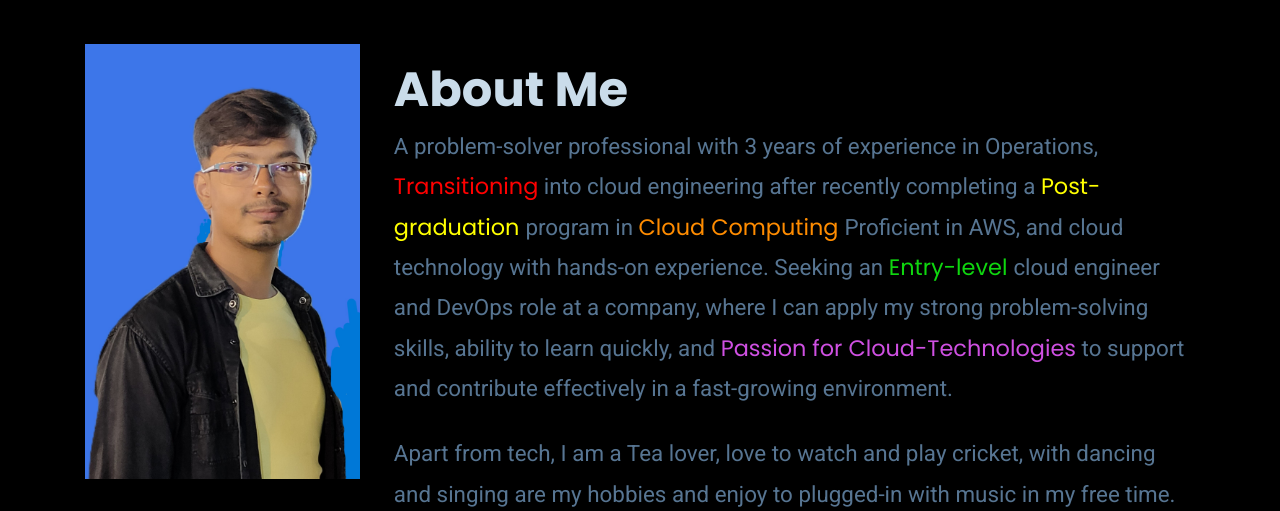
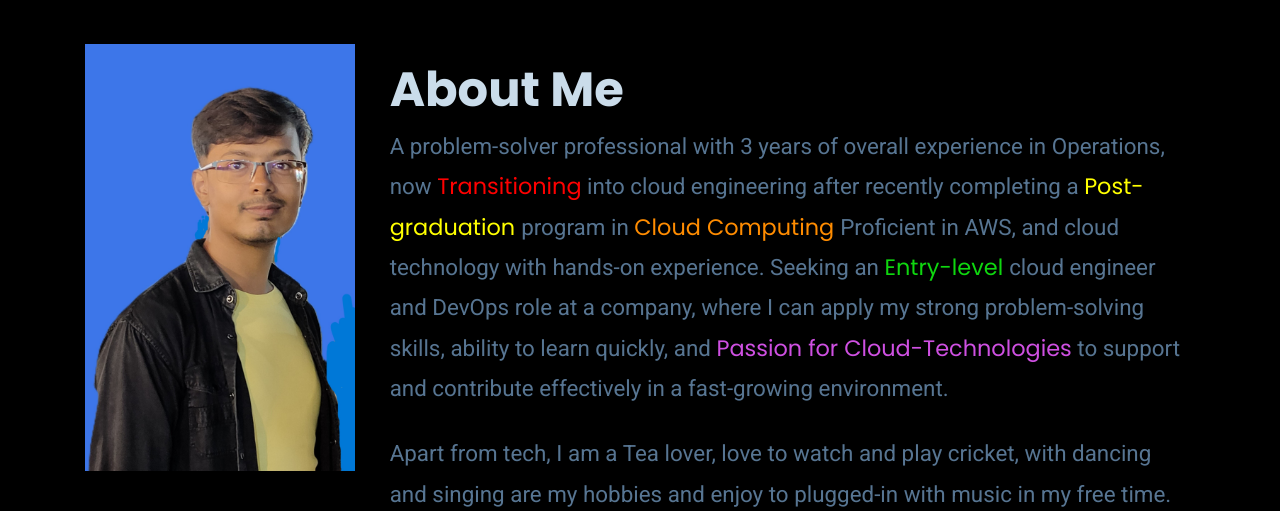
Before and after one commit to Ujjwal-Techie/My-Portfolio, a plain HTML site: page index.html in a window 1280 px wide. Shown: the part 760-1271 px from the top of the page. Drawn offline with nearby package versions, Linux system fonts and the light colour scheme.

Commit message:
Updated index.html

```diff
--- a/index.html
+++ b/index.html
@@ -89,7 +89,7 @@
             </div>
             <div class="feature-desc flex">
                 <h1 class="animated wow rollIn">About Me</h1>
-                <p class="wow">A problem-solver professional with 3 years of experience in Operations, <span
+                <p class="wow">A problem-solver professional with 3 years of overall experience in Operations, now <span
                         class="transition">Transitioning</span> into cloud engineering after recently completing a <span
                         class="Post-graduation">Post-graduation </span> program in <span class="cloud"> Cloud Computing
                     </span> Proficient in AWS, and cloud technology with hands-on experience. Seeking an <span
```
